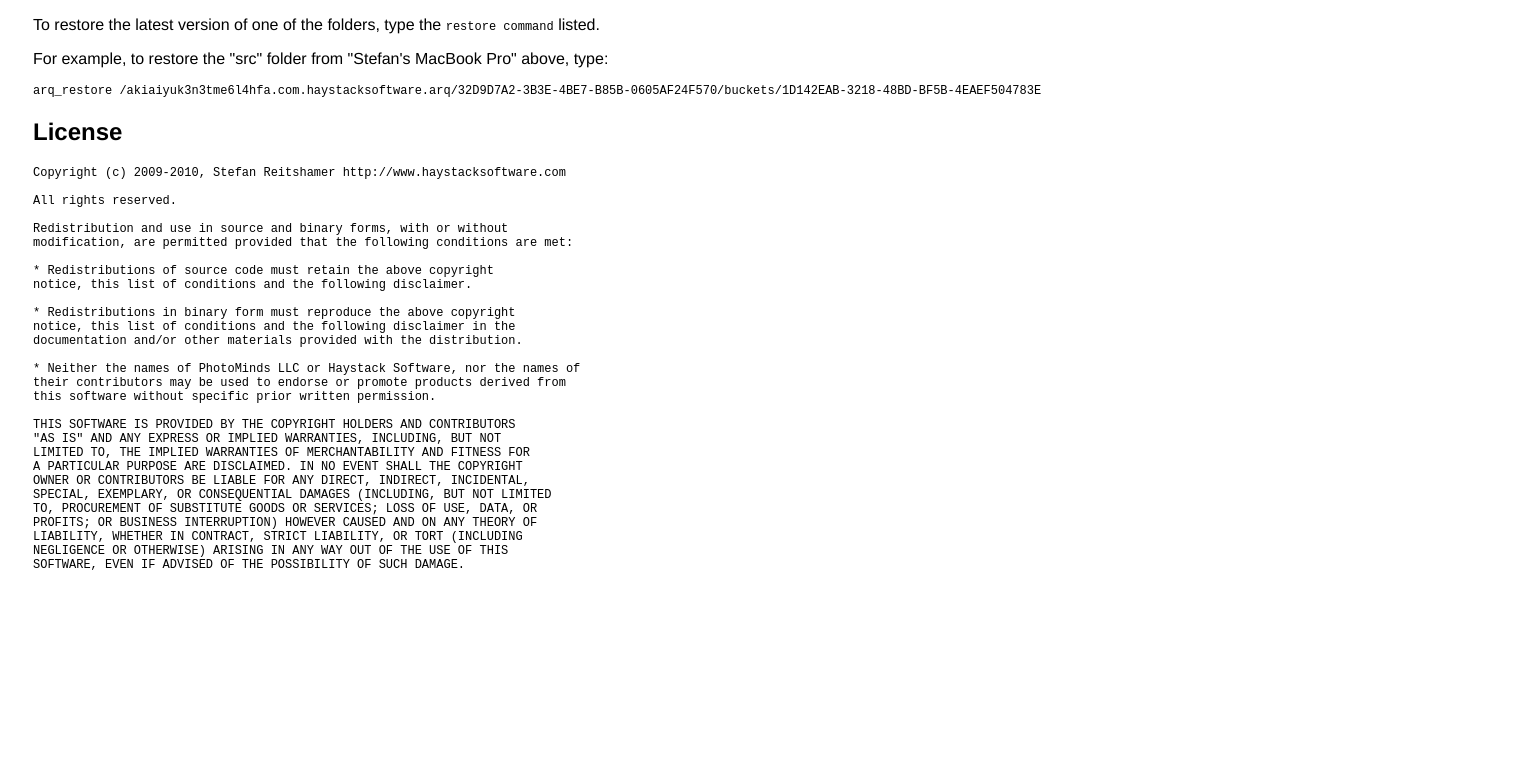
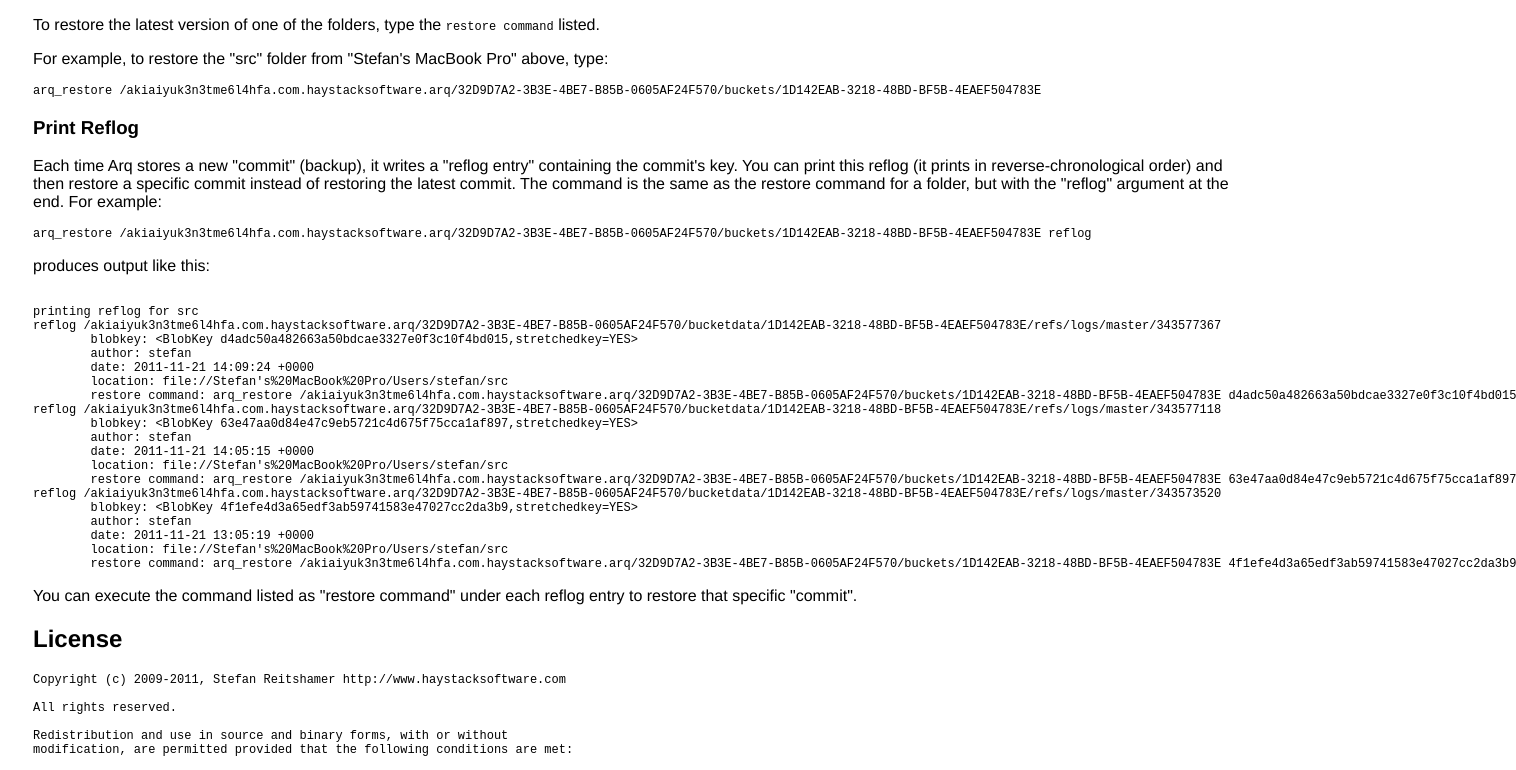
Before and after one commit to sreitshamer/sreitshamer.github.com, a plain HTML site: page arq_restore/index.html in a window 1280 px wide. Shown: the part 1285-2055 px from the top of the page, 1516 px wide, since content can reach past the window. Before the commit the page ends 1903 px from the top, so only its background shows below. Drawn offline with Linux system fonts and the light colour scheme.

Commit message:
added 'reflog' option to arq_restore

```diff
--- a/arq_restore/index.html
+++ b/arq_restore/index.html
@@ -87,9 +87,38 @@ S3 bucket: akiaiyuk3n3tme6l4hfa.com.haystacksoftware.arq.ap-southeast-1    (no c
 <pre><code>arq_restore /akiaiyuk3n3tme6l4hfa.com.haystacksoftware.arq/32D9D7A2-3B3E-4BE7-B85B-0605AF24F570/buckets/1D142EAB-3218-48BD-BF5B-4EAEF504783E
 </code></pre>
 
+<h3>Print Reflog</h3>
+
+<p>Each time Arq stores a new "commit" (backup), it writes a "reflog entry" containing the commit's key. You can print this reflog (it prints in reverse-chronological order) and then restore a specific commit instead of restoring the latest commit. The command is the same as the restore command for a folder, but with the "reflog" argument at the end. For example:</p>
+<pre><code>arq_restore /akiaiyuk3n3tme6l4hfa.com.haystacksoftware.arq/32D9D7A2-3B3E-4BE7-B85B-0605AF24F570/buckets/1D142EAB-3218-48BD-BF5B-4EAEF504783E reflog
+</code></pre>
+<p>produces output like this:</p>
+<pre><code>
+printing reflog for src
+reflog /akiaiyuk3n3tme6l4hfa.com.haystacksoftware.arq/32D9D7A2-3B3E-4BE7-B85B-0605AF24F570/bucketdata/1D142EAB-3218-48BD-BF5B-4EAEF504783E/refs/logs/master/343577367
+	blobkey: &lt;BlobKey d4adc50a482663a50bdcae3327e0f3c10f4bd015,stretchedkey=YES&gt;
+	author: stefan
+	date: 2011-11-21 14:09:24 +0000
+	location: file://Stefan's%20MacBook%20Pro/Users/stefan/src
+	restore command: arq_restore /akiaiyuk3n3tme6l4hfa.com.haystacksoftware.arq/32D9D7A2-3B3E-4BE7-B85B-0605AF24F570/buckets/1D142EAB-3218-48BD-BF5B-4EAEF504783E d4adc50a482663a50bdcae3327e0f3c10f4bd015
+reflog /akiaiyuk3n3tme6l4hfa.com.haystacksoftware.arq/32D9D7A2-3B3E-4BE7-B85B-0605AF24F570/bucketdata/1D142EAB-3218-48BD-BF5B-4EAEF504783E/refs/logs/master/343577118
+	blobkey: &lt;BlobKey 63e47aa0d84e47c9eb5721c4d675f75cca1af897,stretchedkey=YES&gt;
+	author: stefan
+	date: 2011-11-21 14:05:15 +0000
+	location: file://Stefan's%20MacBook%20Pro/Users/stefan/src
+	restore command: arq_restore /akiaiyuk3n3tme6l4hfa.com.haystacksoftware.arq/32D9D7A2-3B3E-4BE7-B85B-0605AF24F570/buckets/1D142EAB-3218-48BD-BF5B-4EAEF504783E 63e47aa0d84e47c9eb5721c4d675f75cca1af897
+reflog /akiaiyuk3n3tme6l4hfa.com.haystacksoftware.arq/32D9D7A2-3B3E-4BE7-B85B-0605AF24F570/bucketdata/1D142EAB-3218-48BD-BF5B-4EAEF504783E/refs/logs/master/343573520
+	blobkey: &lt;BlobKey 4f1efe4d3a65edf3ab59741583e47027cc2da3b9,stretchedkey=YES&gt;
+	author: stefan
+	date: 2011-11-21 13:05:19 +0000
+	location: file://Stefan's%20MacBook%20Pro/Users/stefan/src
+	restore command: arq_restore /akiaiyuk3n3tme6l4hfa.com.haystacksoftware.arq/32D9D7A2-3B3E-4BE7-B85B-0605AF24F570/buckets/1D142EAB-3218-48BD-BF5B-4EAEF504783E 4f1efe4d3a65edf3ab59741583e47027cc2da3b9
+</code></pre>
+<p>You can execute the command listed as "restore command" under each reflog entry to restore that specific "commit".</p>
+
 <h2>License</h2>
 
-<pre><code>Copyright (c) 2009-2010, Stefan Reitshamer http://www.haystacksoftware.com
+<pre><code>Copyright (c) 2009-2011, Stefan Reitshamer http://www.haystacksoftware.com
 
 All rights reserved.
 
```
Also changed, not shown: 1 other file.
